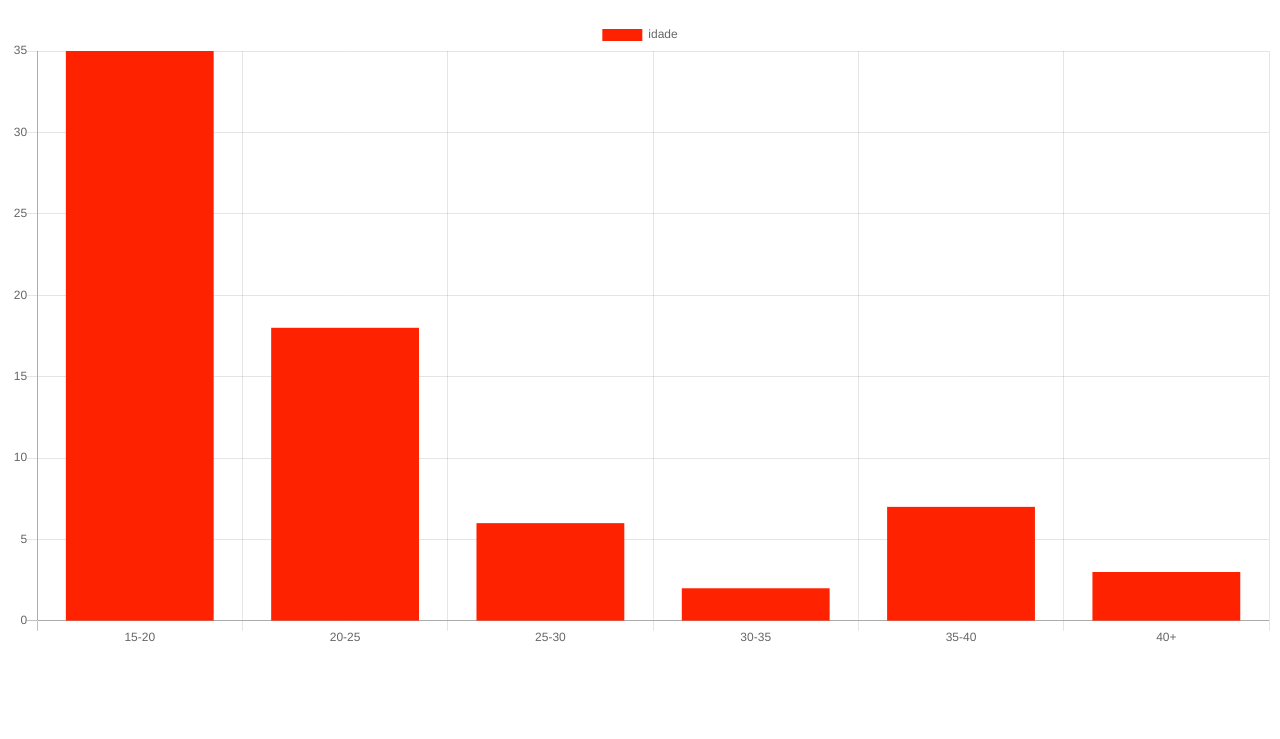
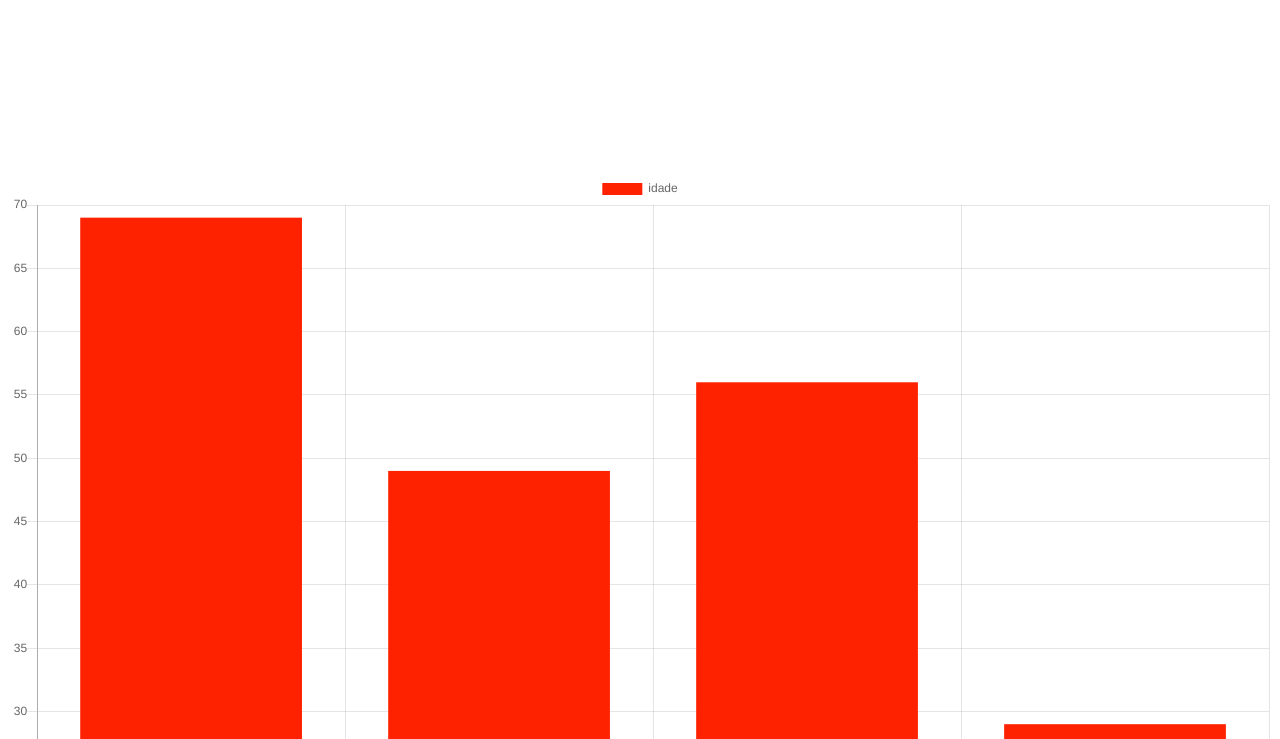
Before and after one commit to ruann-carlos/Projeto-socio-economico-FATEC-Franca, a website: page index.html in a window 1280 px wide. Shown: the part 61-800 px from the top of the page. Drawn offline with nearby package versions, Linux system fonts and the light colour scheme.

Commit message:
Colocar graficos de dados do tipo itens

```diff
--- a/index.html
+++ b/index.html
@@ -4,8 +4,8 @@
 <head>
     <meta charset='UTF-8'>
     <title>Teste 1</title>
+    <script src="https://cdnjs.cloudflare.com/ajax/libs/Chart.js/2.7.1/Chart.min.js"></script>
     <script src="./js/app.js"></script>
-    <script src="https://cdnjs.cloudflare.com/ajax/libs/Chart.js/2.7.1/Chart.min.js"></script>
 </head>
 
 <body class="conteudo exercicio">
--- a/js/app.js
+++ b/js/app.js
@@ -5,19 +5,25 @@ const url = "/dados/result.json"
     .then(dados => {
         //Colocar os indices e a função que vai cuidade de processar e gerar os graficos
         let tipos = {
-            32: isDate,
+            19 : isDate,
+            7 : isItens("Sim", "Não"),
+            30: isItens("")
         }
+        let perguntas = labels(dados[0])
         dados = dados.map(dado => dado = padronizacao(dado))
-        let perguntas = labels(dados[0])
         let resultados = separadorDeDados(perguntas, dados)
+        console.log(perguntas)
         delegador(perguntas, resultados, tipos)
     })
 //Delega as funções que serao aplicadas para cada pergunta
 function delegador(labels, resultados, tipos) {
+    let id = 1
     for (indexRes in labels) {
         if (tipos[indexRes]) {
             console.log(tipos[indexRes])
-            tipos[indexRes](resultados[labels[indexRes]])
+            let labelsAndRes = tipos[indexRes](resultados[labels[indexRes]])
+            makeChart(labelsAndRes, id)
+            id += 1
         }
     }
 }
@@ -81,7 +87,25 @@ function padronizacao(dados, inner=false, obj=null) {//função do pra padroniza
 // Lidar com datas
 function isDate(array) {
     let idades = array.map(dateString => getIdadeByString(dateString))
-    makeChart(categoria(idades))
+    return categoria(idades)
+}
+//Lidar com itens
+function isItens(pos, neg) {
+    function inner(array) {
+        let labelAndItens = {}
+        for (let resposta of array) {
+            for (let item in resposta) {
+                //Se o item ainda não foi colocado
+                if (!labelAndItens[item]) {
+                    labelAndItens[item] = (resposta[item] == pos)? 1 : 0
+                } else {
+                    labelAndItens[item] += (resposta[item] == pos)? 1: 0
+                }
+            }
+        }
+        return labelAndItens
+    }
+    return inner
 }
 
 function categoria (arr){//função para classificação da idade em categorias
@@ -111,13 +135,16 @@ function categoria (arr){//função para classificação da idade em categorias
     return categorias;
 }
 
-function makeChart(arr){ //função que pega os dados de vetores e objetos para a criação do gráfico
+function makeChart(arr, id){ //função que pega os dados de vetores e objetos para a criação do gráfico
     let res = Object.values(arr);
-    let chart =  new Chart(primeiroGrafico, {
+    let canvas = document.createElement("canvas")
+    canvas.id = id
+    document.getElementsByTagName("body")[0].appendChild(canvas)
+    new Chart(String(id), {
         type:'bar',
 
         data: {
-            labels: ['15-20', '20-25', '25-30', '30-35', '35-40', '40+'],
+            labels: [...Object.keys(arr)],
             datasets:[{
                 label: ['idade'],
                 data: res,
```
